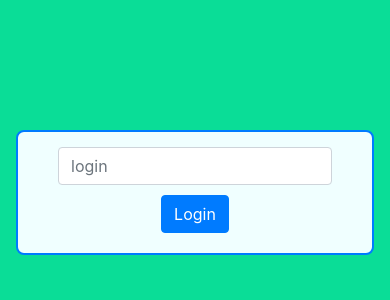
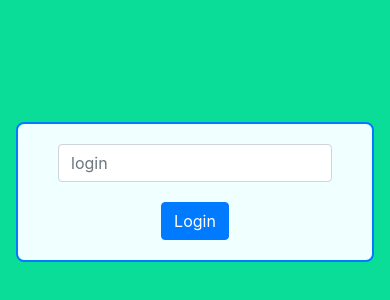
Before and after one commit to petriken/chat-react, a React (Create React App) app: page / in a window 390 px wide. Shown: the part 230-530 px from the top of the page. Built offline with nearby package versions, Linux system fonts and the light colour scheme.

Commit message:
refactor: change mobile style

```diff
--- a/src/containers/MainPage/MainPage.css
+++ b/src/containers/MainPage/MainPage.css
@@ -94,9 +94,8 @@
     min-height: 80%;
   }
 
-  .button,
-  .input {
-    margin: 5px 0;
+  .button-send {
+    margin: 0 0 10px 0;
   }
 
   .button {
--- a/src/containers/MainPage/MainPage.js
+++ b/src/containers/MainPage/MainPage.js
@@ -1,6 +1,6 @@
 import React, { Component } from 'react';
 import {
-  Button, Col, Input, Form,
+ Button, Col, Input, Form
 } from 'reactstrap';
 import ReconnectingWebSocket from 'reconnecting-websocket';
 
@@ -249,7 +249,7 @@ export default class MainPage extends Component {
             </Col>
             <Col md="3" sm="4">
               <div className="form__button-wrapper">
-                <Button color="primary" className="button">
+                <Button color="primary" className="button button-send">
                   Send message
                 </Button>{' '}
                 {/* <Button
```
